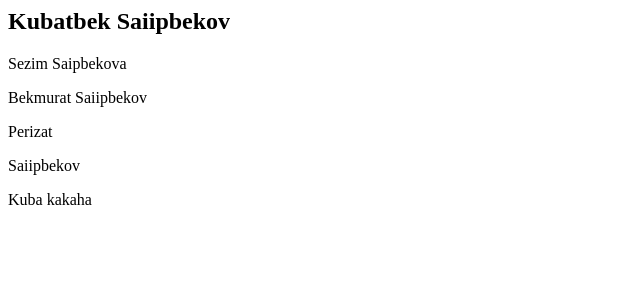
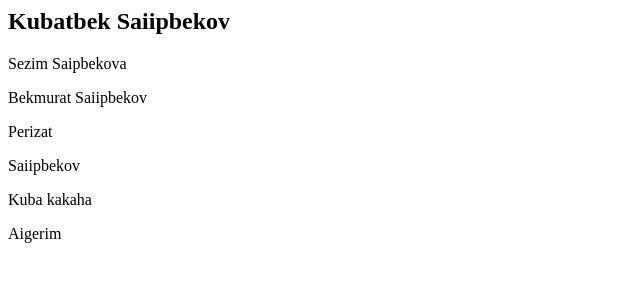
Before and after one commit to SezimSaipbekova/kubaproj, a plain HTML site: page index.html in a window 1280 px wide. Shown: the full height of the page, 0-640 px from the left. Drawn offline with Linux system fonts and the light colour scheme.

Commit message:
Added aigerim

```diff
--- a/index.html
+++ b/index.html
@@ -4,3 +4,4 @@
 <p>Perizat</p>
 <p>Saiipbekov</p>
 <p>Kuba kakaha</p>
+<p>Aigerim</p>
```
